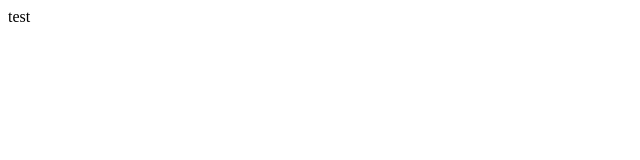
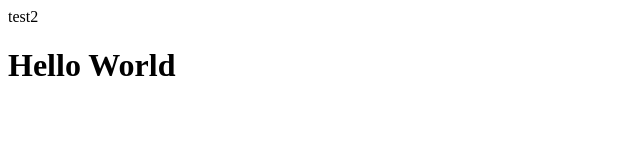
Before and after one commit to gayoung135/tesst, a plain HTML site: page index.html in a window 1280 px wide. Shown: the whole page, without its empty margins (0-640 px from the left). Drawn offline with Linux system fonts and the light colour scheme.

Commit message:
first commit

```diff
--- a/index.html
+++ b/index.html
@@ -6,6 +6,7 @@
     <title>Document</title>
 </head>
 <body>
-    <div>test</div>
+    <div>test2</div>
+    <H1>Hello World</H1>
 </body>
 </html>
```
